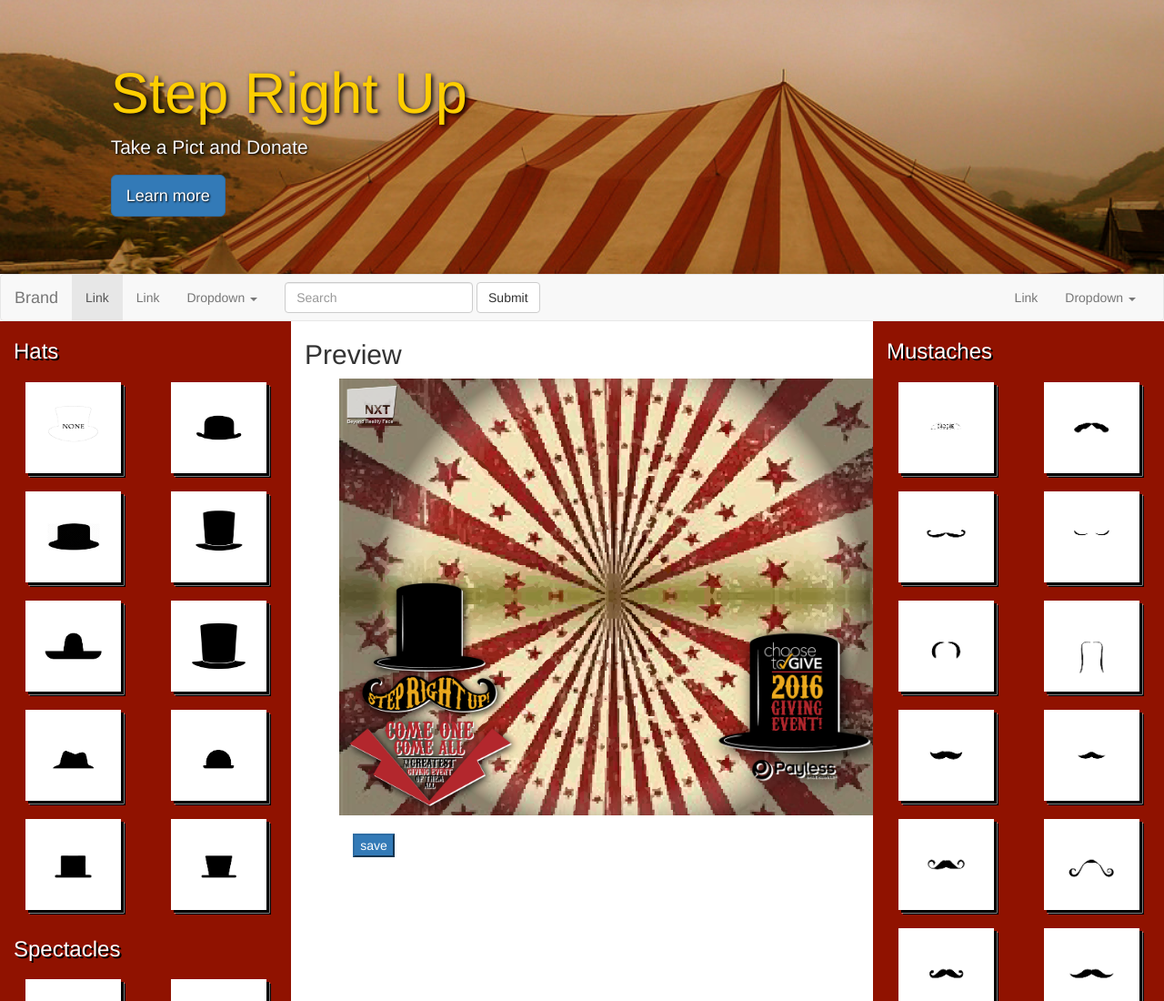
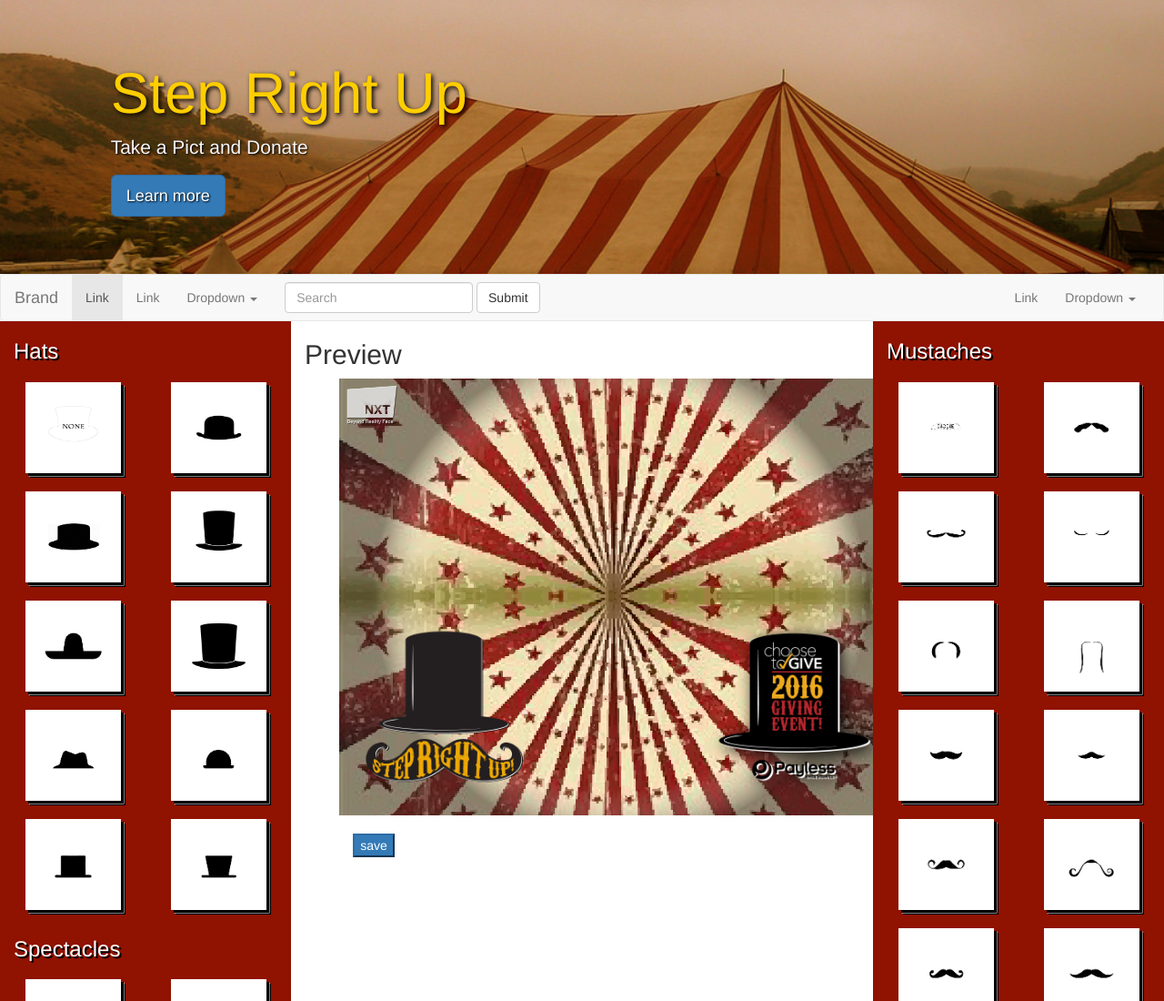
Before and after one commit to jdivis/Prosopon, a plain HTML site: page index.html in a window 1280 px wide. Shown: the top 1100 px of the page at 91% size. Drawn offline with nearby package versions, Linux system fonts and the light colour scheme; no server answers.

Commit message:
flipping out leftside logo

```diff
--- a/index.html
+++ b/index.html
@@ -193,7 +193,7 @@
                 <!--var StepRightUpLogo = document.getElementById("StepRightUpLogo");-->
 				<!--ctx.drawImage(StepRightUpLogo,0,218,240,244);-->
 
-                <img id="stepRightUpLogo" src="media/images/CTG_2016_Back-Mustachev2.png" width="200" height="257" style="position:absolute;left:0;top:218px;" />
+                <img id="stepRightUpLogo" src="media/images/CTG_2016_STR-Hat-Mustachev2.png" width="200" height="auto" style="position:absolute;left:20;top:260px;">
 
                 <!-- ChooseToGiveLogo -->
                 <!--var ChooseToGiveLogo = document.getElementById("ChooseToGiveLogo");-->
```
Also changed, not shown: media/images/CTG_2016_STR-Hat-Mustachev2.png (added).
